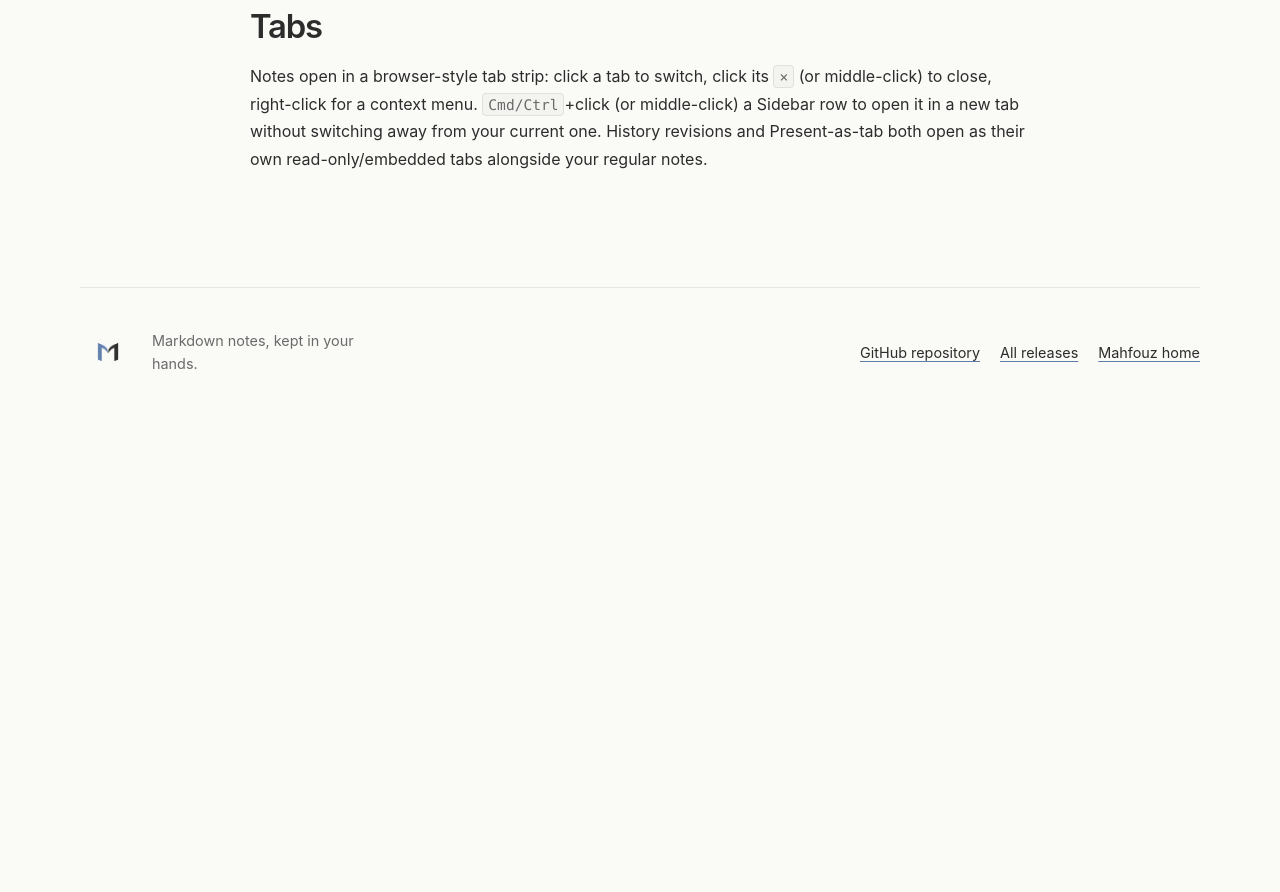
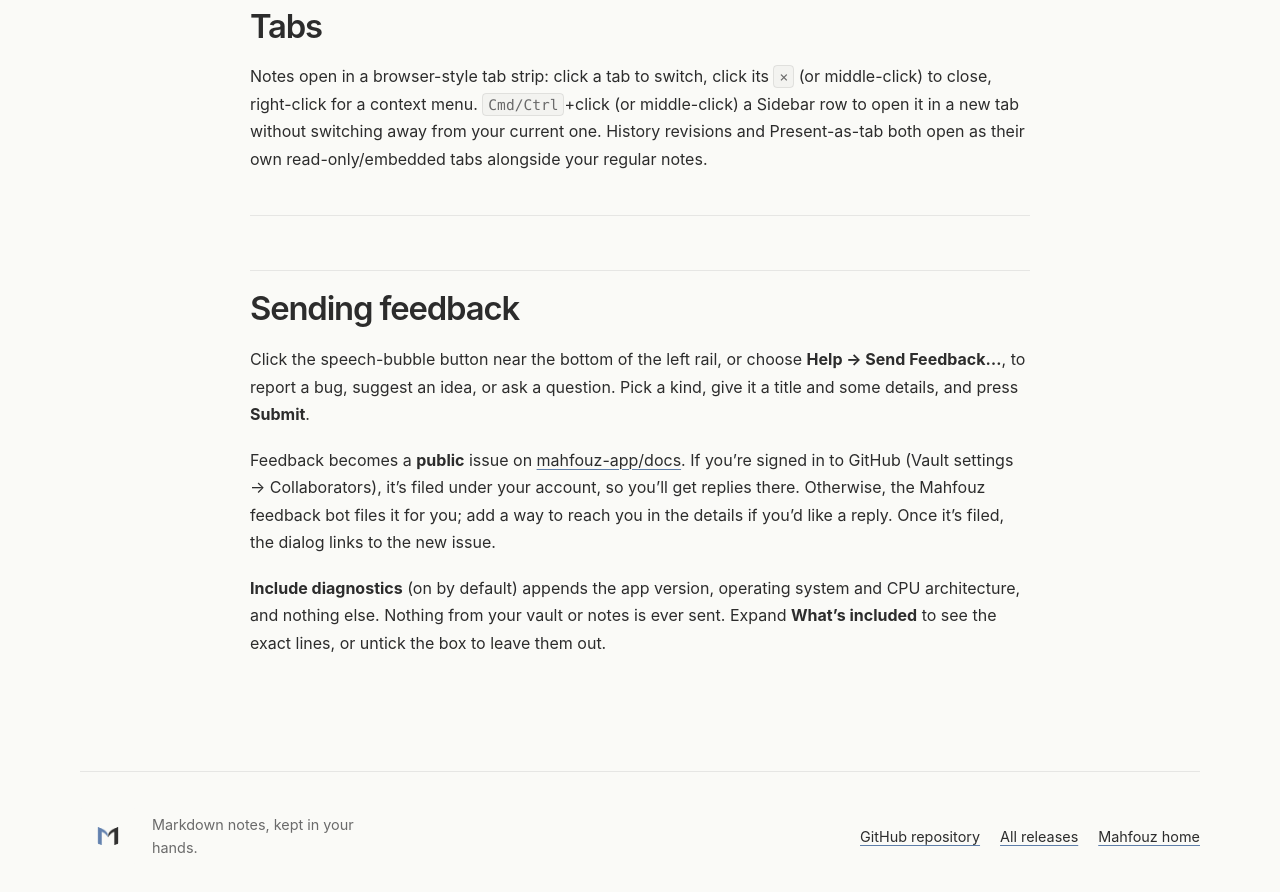
Before and after one commit to mahfouz-app/docs, a Jekyll site: the page built from guide.md, in a window 1280 px wide and 900 px high, scrolled down 16198 px. Shown: the top 892 px of the window. Built offline with Jekyll 4.4.1, drawn with Linux system fonts in a browser that asks for light colours; before the commit the page ends 16614 px from its top, so only the background shows below that.

Commit message:
Document Send feedback
Ports the HELP.md section from mahfouz-app/app#46, which landed while
the guide was moving here.

Co-Authored-By: Claude Opus 5.5 <noreply@anthropic.com>

```diff
--- a/HELP.md
+++ b/HELP.md
@@ -613,3 +613,24 @@ Notes open in a browser-style tab strip: click a tab to switch, click its
 without switching away from your current one. History revisions and
 Present-as-tab both open as their own read-only/embedded tabs alongside
 your regular notes.
+
+---
+
+## Sending feedback
+
+Click the speech-bubble button near the bottom of the left rail, or choose
+**Help → Send Feedback…**, to report a bug, suggest an idea, or ask a
+question. Pick a kind, give it a title and some details, and press
+**Submit**.
+
+Feedback becomes a **public** issue on
+[mahfouz-app/docs](https://github.com/mahfouz-app/docs/issues). If you're
+signed in to GitHub (Vault settings → Collaborators), it's filed under your
+account, so you'll get replies there. Otherwise, the Mahfouz feedback bot
+files it for you; add a way to reach you in the details if you'd like a
+reply. Once it's filed, the dialog links to the new issue.
+
+**Include diagnostics** (on by default) appends the app version, operating
+system and CPU architecture, and nothing else. Nothing from your vault or
+notes is ever sent. Expand **What's included** to see the exact lines, or
+untick the box to leave them out.
```
